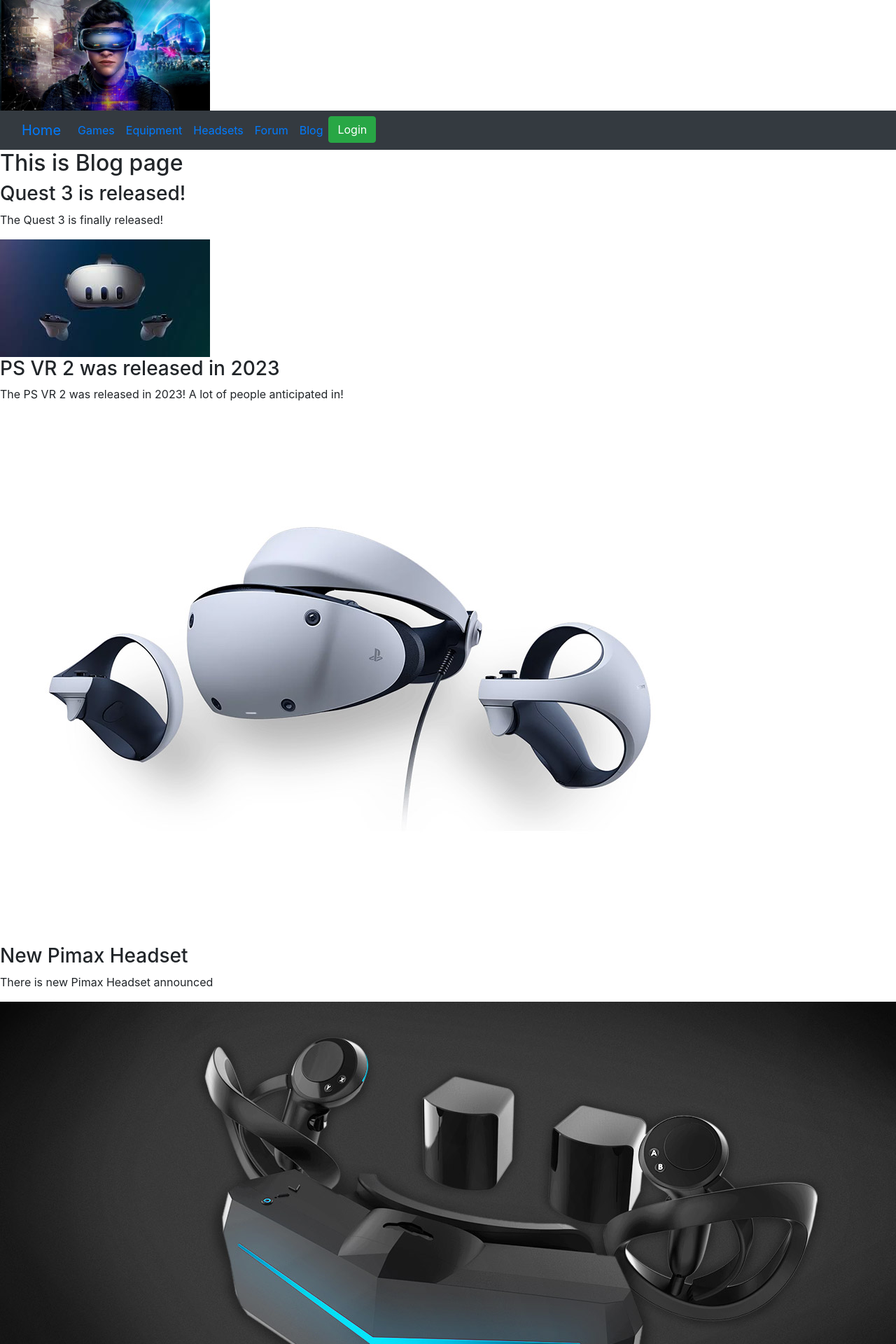
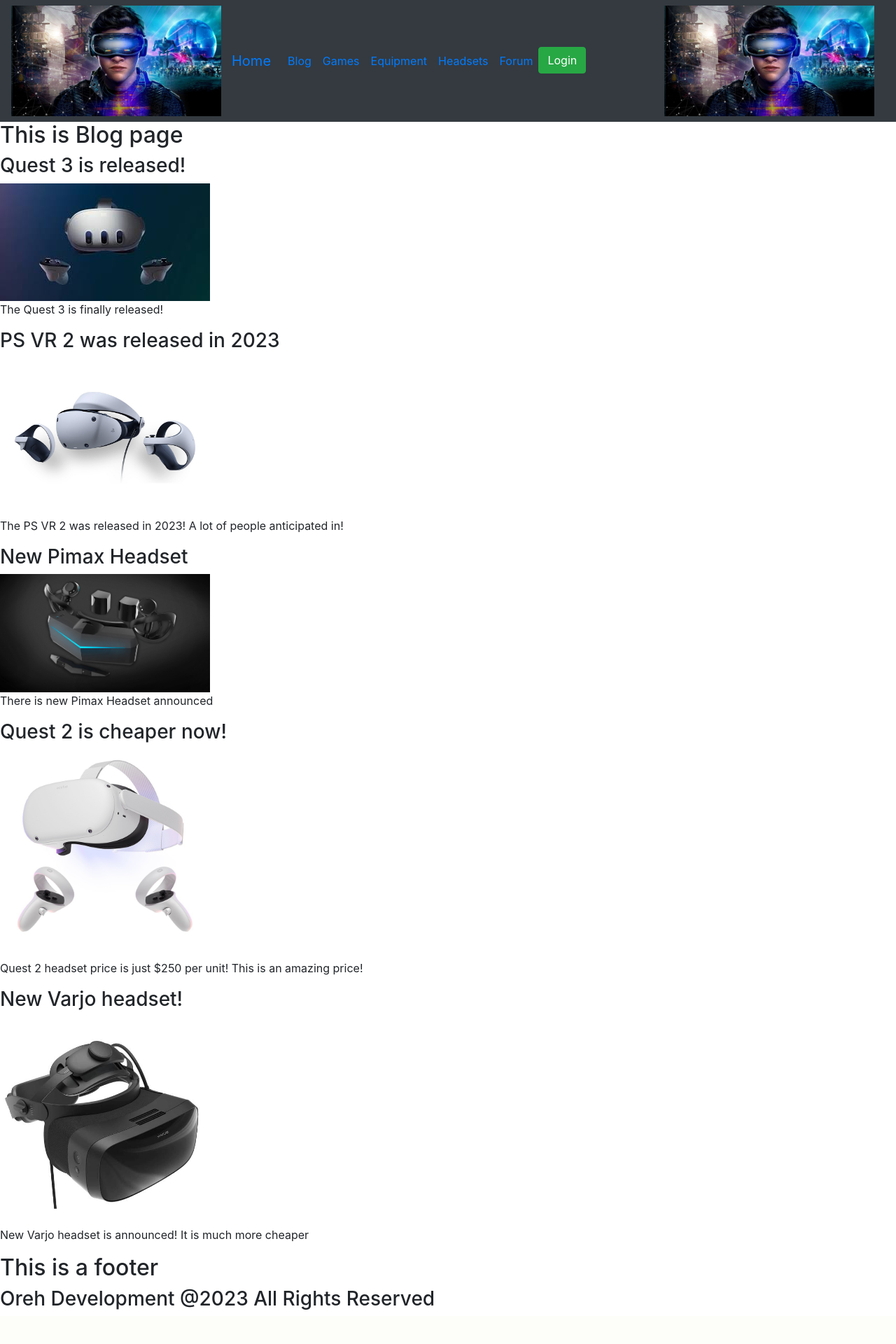
Before and after one commit to boiko88/vr_planet, a Django app: page /blog in a window 1280 px wide; the page is wider, and only the part inside the window is pictured. Shown: the top 1920 px of that part at 70% size. After the commit the page ends 1871 px from the top of that part, so only its background shows below. Run offline with Django 5.2, Linux system fonts and the light colour scheme; data comes from the database, SQL or seed files in the repository; both versions use the stored data as it was after the commit; some libraries are stand-ins or nearby versions.

Commit message:
added 3 news, modified navbar - now it has 2 pictures. Also, pictures for blog images have one fixed width now

```diff
--- a/templates/blog.html
+++ b/templates/blog.html
@@ -6,8 +6,9 @@
 {% for blog in blogs %}
     <div>
       <h3>{{ blog.blog_name }}</h3>
+      <img style="width:300px;" src="{{ blog.blog_image.url }}" alt="{{ blog.blog_name }}">
       <p>{{ blog.blog_description }}</p>
-      <img src="{{ blog.blog_image.url }}" alt="{{ blog.blog_name }}">
+
     </div>
 {% endfor %}
 
--- a/templates/main.html
+++ b/templates/main.html
@@ -15,7 +15,6 @@
         <script src="https://cdn.jsdelivr.net/npm/popper.js@1.12.9/dist/umd/popper.min.js" integrity="sha384-ApNbgh9B+Y1QKtv3Rn7W3mgPxhU9K/ScQsAP7hUibX39j7fakFPskvXusvfa0b4Q" crossorigin="anonymous"></script>
         <script src="https://cdn.jsdelivr.net/npm/bootstrap@4.0.0/dist/js/bootstrap.min.js" integrity="sha384-JZR6Spejh4U02d8jOt6vLEHfe/JQGiRRSQQxSfFWpi1MquVdAyjUar5+76PVCmYl" crossorigin="anonymous"></script>
     </head>
-    <img style="width:300px;" src={% static 'images/bg.jpg' %} alt="Background picture">
         {% include 'navbar.html' %}
 
         {% block content %}
--- a/templates/navbar.html
+++ b/templates/navbar.html
@@ -2,7 +2,10 @@
 
 {% block content %}
 
+{% load static %}
+
 <nav class="navbar navbar-expand-lg bg-dark">
+  <img style="width:300px;" src={% static 'images/bg.jpg' %} alt="Background picture">
   <div class="container-fluid">
     <a class="navbar-brand" href="{% url 'home' %}">Home</a>
     <button class="navbar-toggler" type="button" data-bs-toggle="collapse" data-bs-target="#navbarNav" aria-controls="navbarNav" aria-expanded="false" aria-label="Toggle navigation">
@@ -10,6 +13,9 @@
     </button>
     <div class="collapse navbar-collapse" id="navbarNav">
       <ul class="navbar-nav">
+        <li class="nav-item">
+          <a class="nav-link" href="{% url 'blog' %}">Blog</a>
+        </li>
         <li class="nav-item">
           <a class="nav-link" href="{% url 'games' %}">Games</a>
         </li>
@@ -21,9 +27,6 @@
         </li>
         <li class="nav-item">
           <a class="nav-link" href="{% url 'forum' %}">Forum</a>
-        </li>
-        <li class="nav-item">
-          <a class="nav-link" href="{% url 'blog' %}">Blog</a>
         </li>
         {% if user.is_authenticated %}
           <li class="nav-item">
@@ -42,6 +45,7 @@
         {% endif %}
       </ul>
     </div>
+    <img style="width:300px;" src={% static 'images/bg.jpg' %} alt="Background picture">
   </div>
 </nav>
 
```
Also changed, not shown: db.sqlite3, images/pimax.jpg (added), images/psvr2.jpg (added), images/quest_2.jpg (added), images/varjo.jpg (added), readme.md (added).
